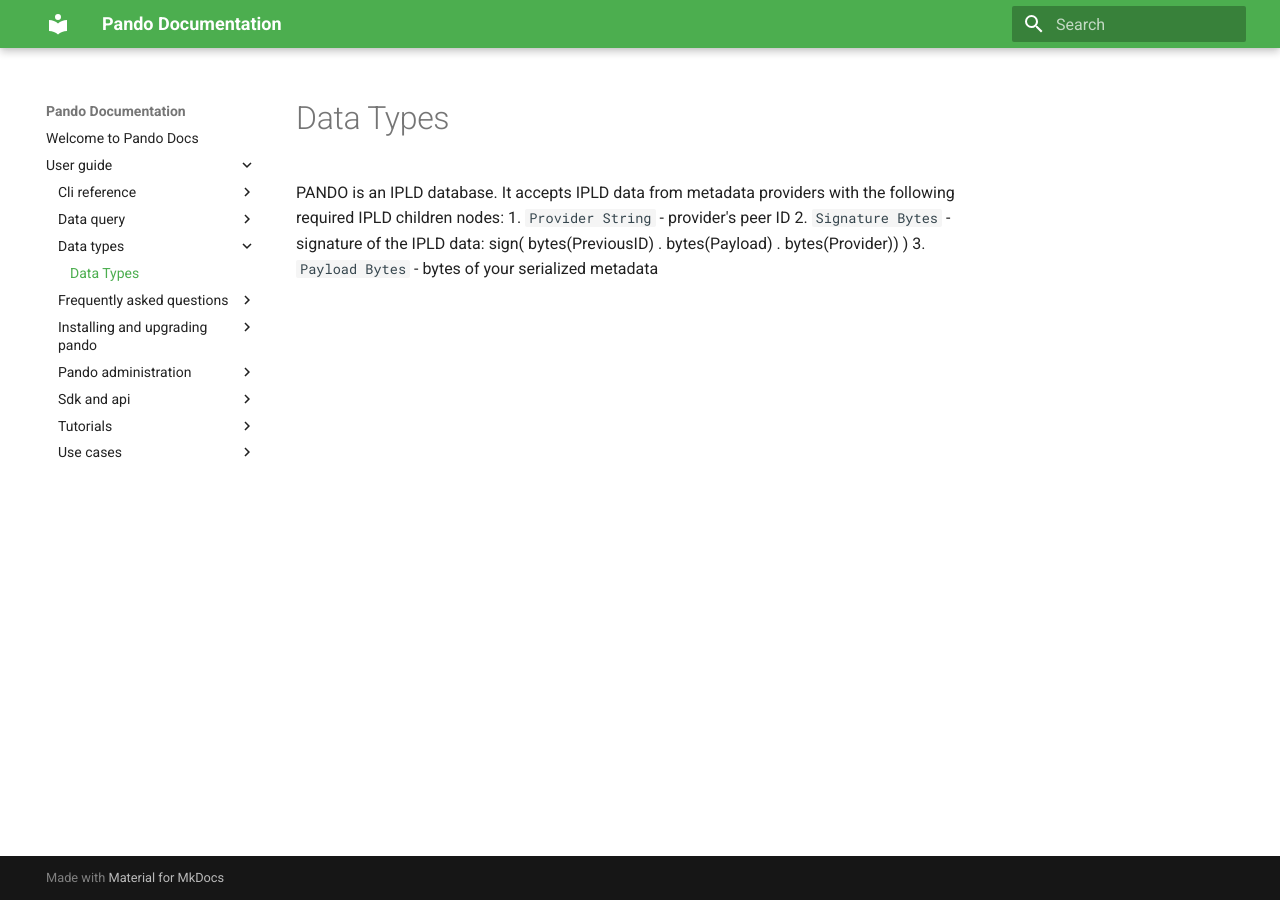
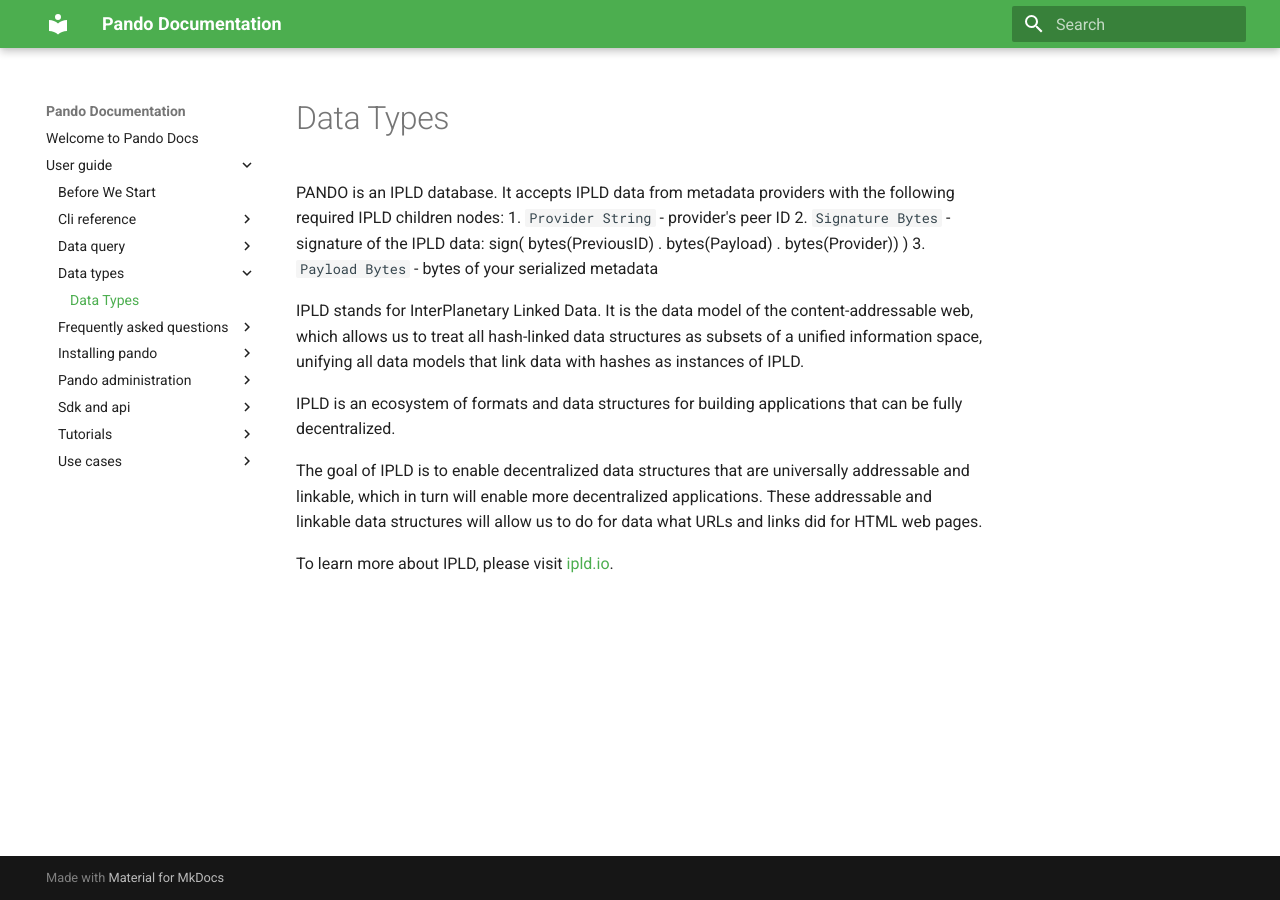
Before and after one commit to kenlabs/pando-doc, an MkDocs documentation site: the page built from docs/user-guide/data-types/index.md, in a window 1280 px wide. Built offline with MkDocs 1.6.1 and Material for MkDocs 9.7.7, drawn with Linux system fonts in a browser that asks for light colours.

Commit message:
feat: more content on different chapters.

```diff
--- a/docs/user-guide/data-types/index.md
+++ b/docs/user-guide/data-types/index.md
@@ -4,3 +4,11 @@ PANDO is an IPLD database. It accepts IPLD data from metadata providers with the
 1. `Provider String` - provider's peer ID
 2. `Signature Bytes` - signature of the IPLD data: sign( bytes(PreviousID) . bytes(Payload) . bytes(Provider)) )
 3. `Payload Bytes`   - bytes of your serialized metadata
+
+IPLD stands for InterPlanetary Linked Data. It is the data model of the content-addressable web, which allows us to treat all hash-linked data structures as subsets of a unified information space, unifying all data models that link data with hashes as instances of IPLD.
+
+IPLD is an ecosystem of formats and data structures for building applications that can be fully decentralized.
+
+The goal of IPLD is to enable decentralized data structures that are universally addressable and linkable, which in turn will enable more decentralized applications. These addressable and linkable data structures will allow us to do for data what URLs and links did for HTML web pages.
+
+To learn more about IPLD, please visit [ipld.io](https://ipld.io/).
```
Also changed, not shown: docs/user-guide/before-we-start.md (added, +21 -0 lines), docs/user-guide/tutorials/integrating-with-pando.md (added, +35 -0 lines), docs/user-guide/installing-and-upgrading-pando/upgrading-pando.md (deleted), docs/user-guide/installing-pando/installation-guide.md (renamed from docs/user-guide/installing-and-upgrading-pando/installation-guide.md).
